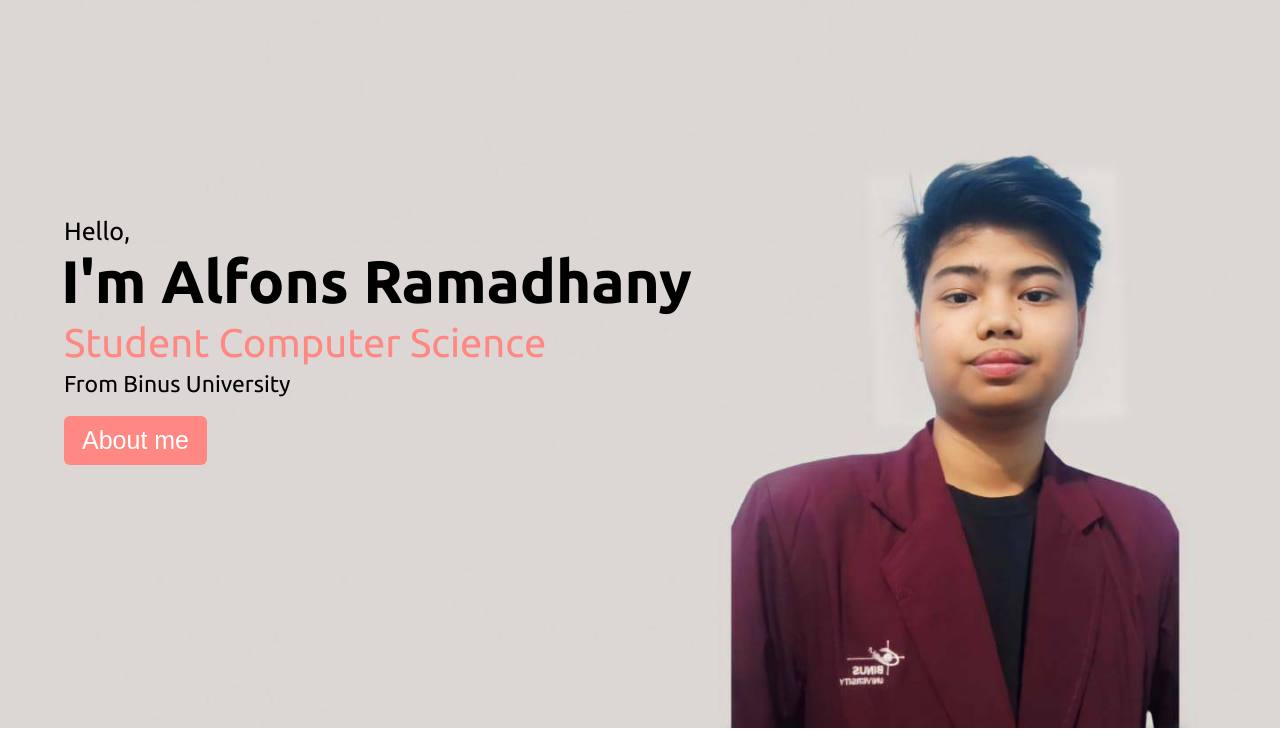
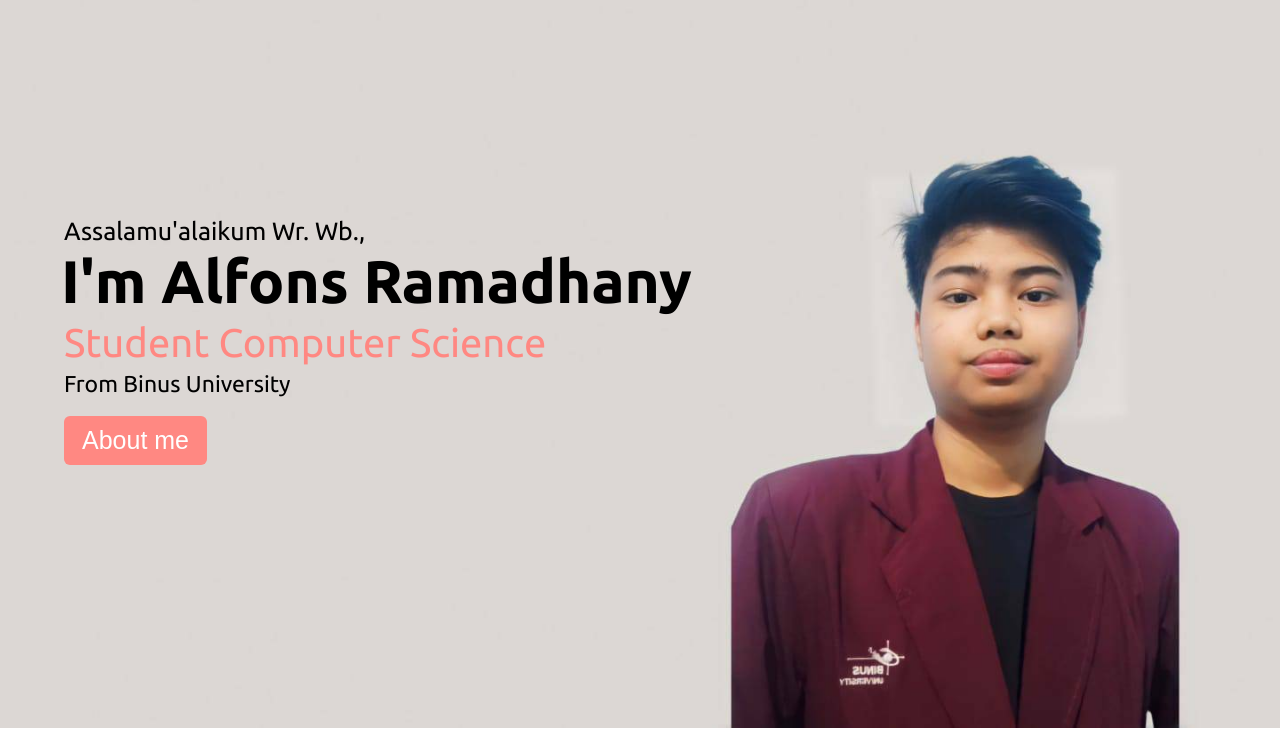
Before and after one commit to AlfonsRamadhany/AlfonsRamadhany.github.io, a plain HTML site: page index.html in a window 1280 px wide. Shown: the part 72-802 px from the top of the page. Drawn offline with Linux system fonts and the light colour scheme.

Commit message:
Update index.html

```diff
--- a/index.html
+++ b/index.html
@@ -44,7 +44,7 @@
     <section class="home" id="home">
         <div class="home-content">
             <div class="text">
-                <div class="text-one">Hello,</div>
+                <div class="text-one">Assalamu'alaikum Wr. Wb.,</div>
                 <div class="text-two">I'm Alfons Ramadhany</div>
                 <div class="text-three">Student Computer Science</div>
                 <div class="text-four">From Binus University</div>
```
